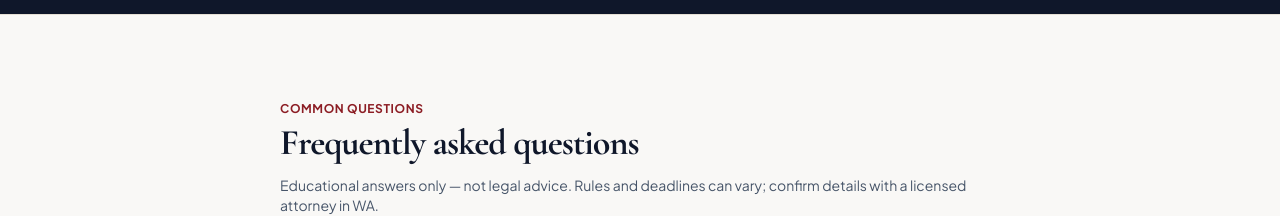
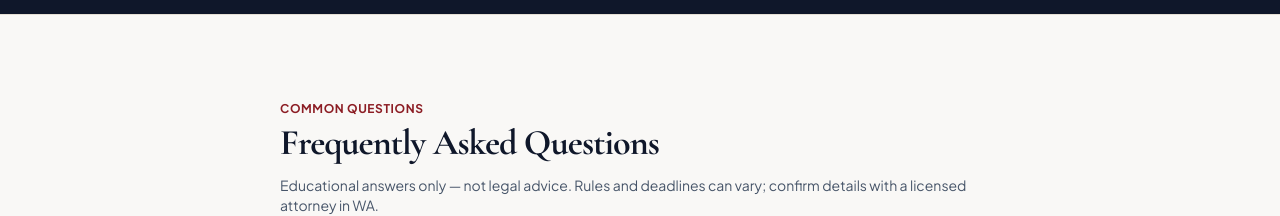
Before and after one commit to Dr-Spaghetti/jl-settlement-calculator, a Next.js app: page / in a window 1280 px wide. Shown: the part 3700-3916 px from the top of the page. Built offline with nearby package versions, Linux system fonts and the light colour scheme.

Commit message:
Title-case FAQ heading: Frequently Asked Questions
Capitalize Asked and Questions for the Premier calculator demo.

```diff
--- a/src/components/FAQ.tsx
+++ b/src/components/FAQ.tsx
@@ -175,7 +175,7 @@ export function FAQ({ client }: { client: ClientConfig }) {
           id="faq-heading"
           className="font-serif mt-1 text-3xl font-bold tracking-tight text-slate-900 sm:text-4xl"
         >
-          Frequently asked questions
+          Frequently Asked Questions
         </h2>
         <p className="mt-3 text-sm text-slate-600">
           Educational answers only — not legal advice. Rules and deadlines can vary; confirm
```
